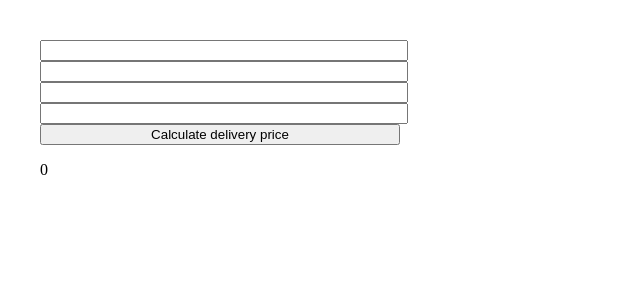
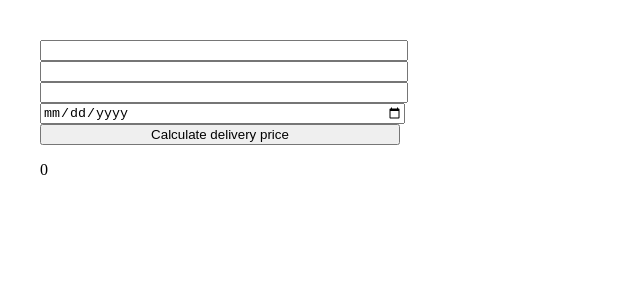
Before and after one commit to mk99995/delivery-fee-calculator, a React (Vite) app: page / in a window 1280 px wide. Shown: the top 300 px of the page, without its empty margins (0-640 px from the left). Built offline with nearby package versions, Linux system fonts and the light colour scheme.

Commit message:
added form

```diff
--- a/src/App.tsx
+++ b/src/App.tsx
@@ -1,19 +1,18 @@
 import { useState } from "react";
-import reactLogo from "./assets/react.svg";
 import "./App.scss";
 
 function App() {
   const [count, setCount] = useState(0);
 
   return (
-    <div className="App">
+    <form className="App">
       <input type="text" />
       <input type="text" />
       <input type="text" />
-      <input type="text" />
-      <button>Calculate delivery price</button>
+      <input type="date" />
+      <input type="submit" value="Calculate delivery price" />
       <p>{count}</p>
-    </div>
+    </form>
   );
 }
 
```
